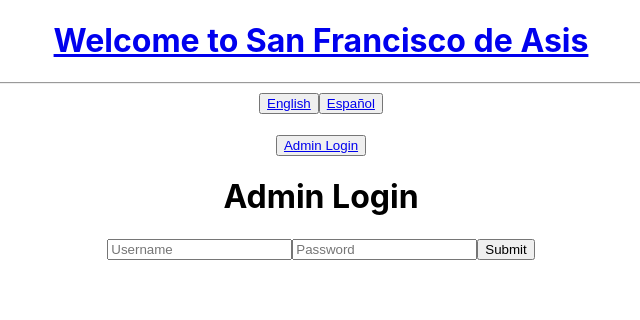
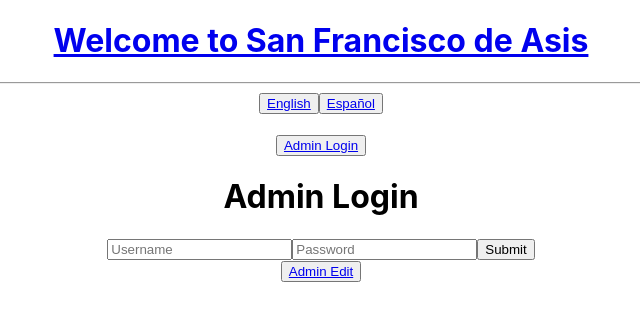
Before and after one commit to popkorn96/sfa_website, a React (Create React App) app in the folder sfa_online/: page /admin-login in a window 1280 px wide. Shown: the top 320 px of the page, without its empty margins (319-959 px from the left). Built offline with nearby package versions, Linux system fonts and the light colour scheme.

Commit message:
added redirect button

```diff
--- a/sfa_online/src/admin-components/AdminEdit.js
+++ b/sfa_online/src/admin-components/AdminEdit.js
@@ -23,3 +23,7 @@ export default function AdminEdit() {
         </div>
     )
 }
+
+// Only allow access to this page when admin user is logged in
+// To create admin user, user authentication through sms, email or google auth is required
+//
--- a/sfa_online/src/admin-components/AdminLogin.js
+++ b/sfa_online/src/admin-components/AdminLogin.js
@@ -6,7 +6,8 @@ export default function AdminLogin() {
             <h1>Admin Login</h1>
             <input placeholder="Username"></input>
             <input placeholder="Password"></input>
-            <button>Submit</button>
+            <button>Submit</button><br/>
+            <button><a href="/admin-edit">Admin Edit</a></button>
         </div>
     )
 }
```
